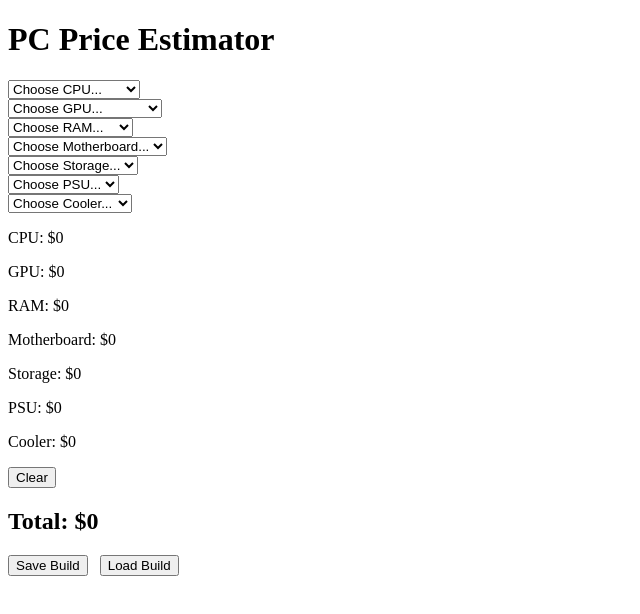
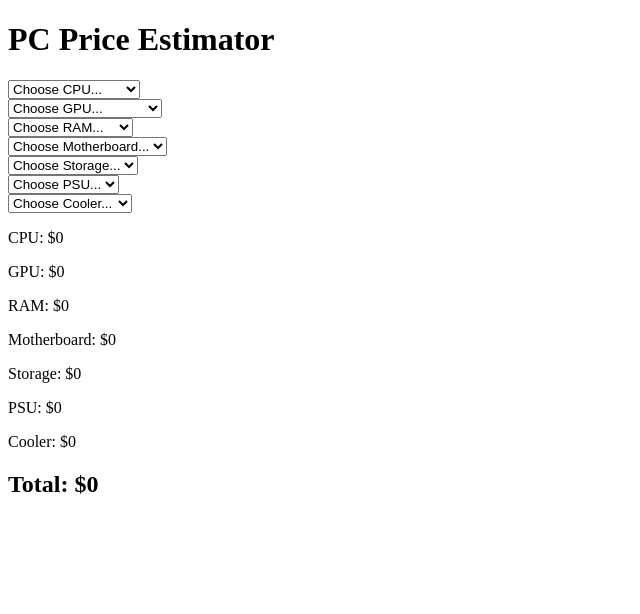
Before and after one commit to elayu20/PC-Price-Estimator, a Next.js app: page / in a window 1280 px wide. Shown: the top 614 px of the page, without its empty margins (0-640 px from the left). Built offline with nearby package versions, Linux system fonts and the light colour scheme.

Commit message:
buildStorage.js handles functions to save, load, or reset build. BuildControls component renders buttons and calls functions passed from page.jsx, does not own state

```diff
--- /dev/null
+++ b/components/BuildControls.jsx
@@ -0,0 +1,15 @@
+export default function BuildControls({ onSave, onLoad, onReset }) {
+    /*
+        onSave -> function to save current build
+        onLoad -> function to load saved build
+        onReset -> function to clear selections
+    */
+
+        return (
+            <div>
+                <button onClick={onSave}>Save Build</button>
+                <button onClick={onLoad}>Load Build</button>
+                <button onClick={onReset}>Reset</button>
+            </div>
+        )
+}
--- a/src/app/page.jsx
+++ b/src/app/page.jsx
@@ -1,12 +1,10 @@
 "use client"
 import { useEffect, useState } from "react"
 import PartSelect from "../../components/PartSelect";
+import { saveBuild, loadBuild, clearBuild } from "../../utils/buildStorage";
+import BuildControls from "../../components/BuildControls";
 
 export default function Home() {
-  // A unique name for what we store in the browser
-  // Versioning ("v1") in case format changes later
-  const STORAGE_KEY = "pcpe_build_v1";
-
   const [cpu, setCpu] = useState("");
   const [gpu, setGpu] = useState("");
   const [ram, setRam] = useState("");
@@ -40,52 +38,24 @@ export default function Home() {
   const coolerPrice = prices && cooler ? prices.cooler[cooler] : 0;
   const total = cpuPrice + gpuPrice + ramPrice + storagePrice + motherboardPrice + psuPrice + coolerPrice;
 
-  function saveBuild() {
-    // Convert the build object into a string so localStorage can store it
-    const buildJson = JSON.stringify(build);
-
-    // Save it under STORAGE_KEY in the user's browser.
-    localStorage.setItem(STORAGE_KEY, buildJson);
-
-    // quick confirmation in console
-    console.log("Saved build:", build);
+  const build = {
+    cpu,
+    gpu,
+    ram,
+    storage,
+    motherboard,
+    psu,
+    cooler,
   }
 
-  function loadBuild() {
-    // Get the saved string back out of storage
-    const saved = localStorage.getItem(STORAGE_KEY);
-
-    // If nothing was saved, do nothing
-    if (!saved) {
-      console.log("No saved build found.");
-      return;
-    }
-
-    // Convert the JSON string back into an object
-    const loadedBuild = JSON.parse(saved);
-
-    // Now apply it back into state (one state at a time)
-    setCpu(loadedBuild.cpu ?? "");
-    setGpu(loadedBuild.gpu ?? "");
-    setRam(loadedBuild.ram ?? "");
-    setStorage(loadedBuild.storage ?? "");
-    setMotherboard(loadedBuild.motherboard ?? "");
-    setPsu(loadedBuild.psu ?? "");
-    setCooler(loadedBuild.cooler ?? "");
-
-    console.log("Loaded build:", loadedBuild);
-  }
-
-  // Helper for reset button
-  function resetBuild() {
-    setCpu("");
-    setGpu("");
-    setRam("");
-    setStorage("");
-    setMotherboard("");
-    setPsu("");
-    setCooler("");
-  }
+      // Now apply it back into state (one state at a time)
+    // setCpu(loadedBuild.cpu ?? "");
+    // setGpu(loadedBuild.gpu ?? "");
+    // setRam(loadedBuild.ram ?? "");
+    // setStorage(loadedBuild.storage ?? "");
+    // setMotherboard(loadedBuild.motherboard ?? "");
+    // setPsu(loadedBuild.psu ?? "");
+    // setCooler(loadedBuild.cooler ?? "");
 
   // If prices haven't loaded yet,t show something instead of a blank page
   if (!prices) {
@@ -112,13 +82,10 @@ export default function Home() {
         <p>PSU: ${psuPrice}</p>
         <p>Cooler: ${coolerPrice}</p>
 
-        <button onClick={resetBuild} type="button">Clear</button>
-
         <h2>Total: ${total}</h2>
 
         <div style={{ display: "flex", gap: 12, marginTop: 16}}>
-          <button type="button" onClick={saveBuild}>Save Build</button>
-          <button type="button" onClick={loadBuild}>Load Build</button>
+
         </div>
       </main>
     );
--- a/utils/buildStorage.js
+++ b/utils/buildStorage.js
@@ -1,10 +1,29 @@
-    // Bundle all selected parts into one object, where we'll save to localStorage
-  const build = {
-    cpu,
-    gpu,
-    ram,
-    storage,
-    motherboard,
-    psu,
-    cooler,
-  };
+const STORAGE_KEY = "pc-build";
+
+export function saveBuild(build) {
+    // Converts object to JSON string
+    const savedBuild = JSON.stringify(build);
+    // Save it under STORAGE_KEY in user's browser
+    localStorage.setItem(STORAGE_KEY, savedBuild);
+    console.log("Saved build:", build)
+}
+
+// Returns an object or null
+export function loadBuild() {
+    // Get the string from local storage
+    const saved = localStorage.getItem(STORAGE_KEY);
+
+    // If nothing is saved, do nothing
+    if (!saved) {
+        return null;
+    }
+
+    // Convert JSON string back into object
+    const loadedBuild = JSON.parse(saved);
+    console.log("Loaded build:", loadedBuild);
+    return loadedBuild;
+}
+
+export function clearBuild() {
+    localStorage.removeItem(STORAGE_KEY);
+}
```
